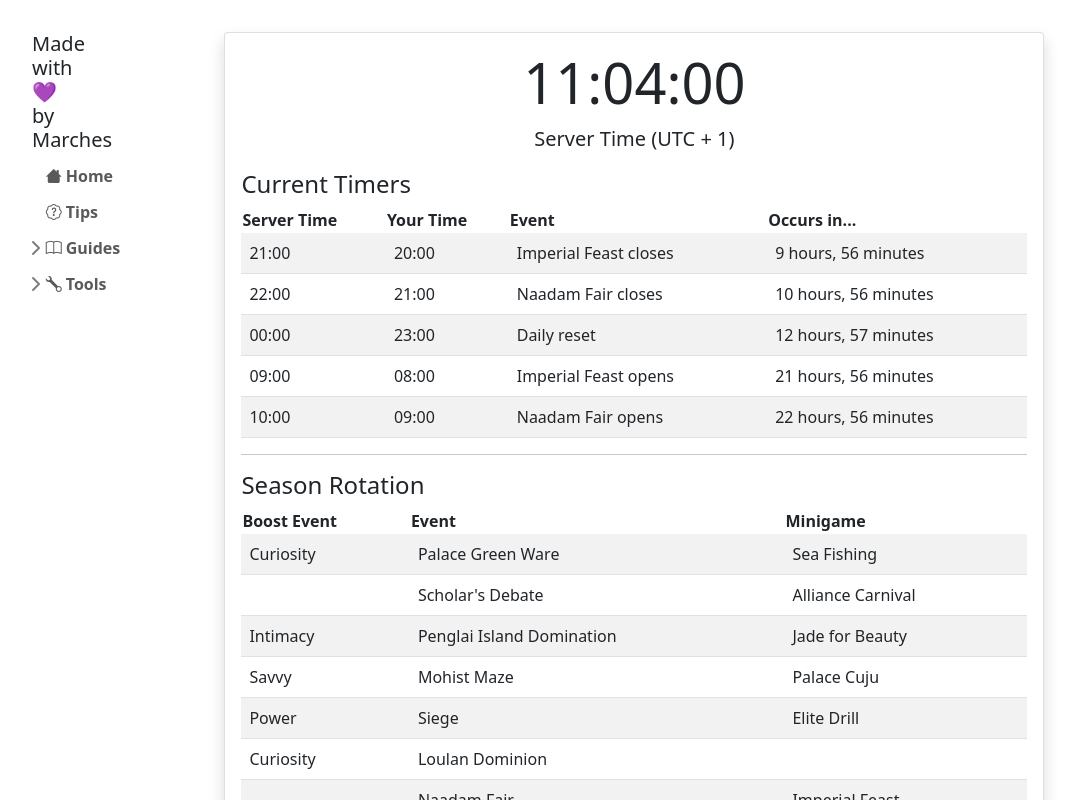
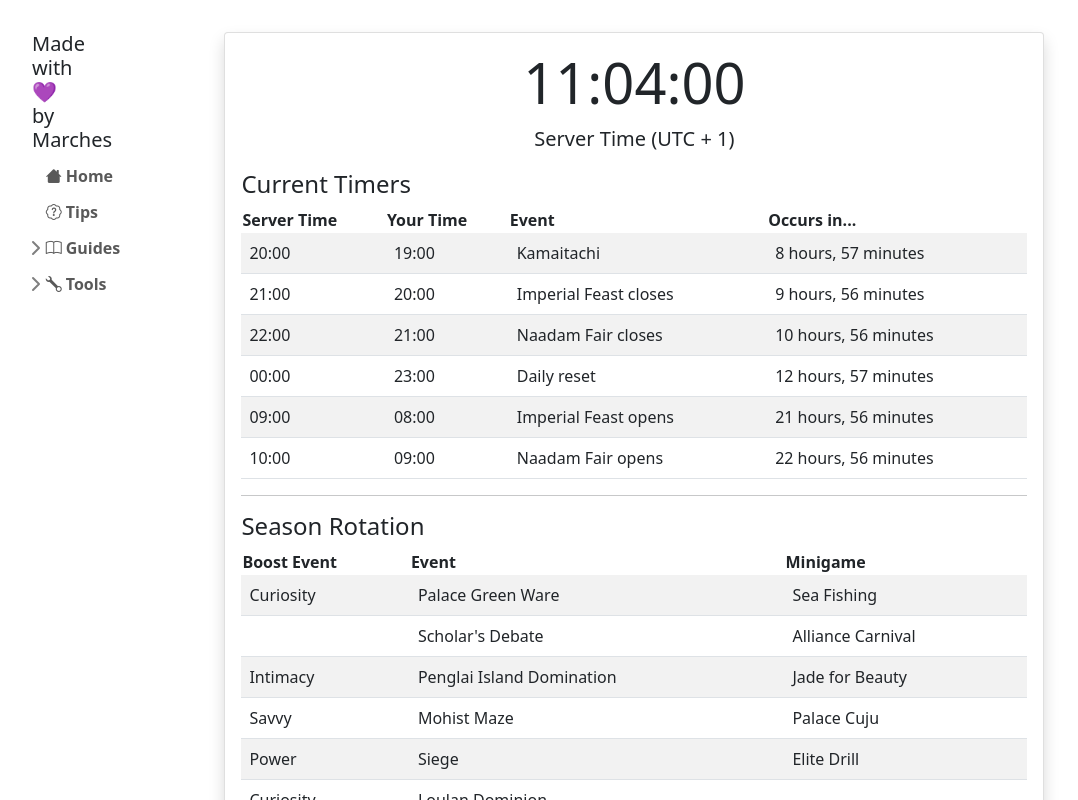
Before and after one commit to Marches0/marches0.github.io, a Vue app: page /#/tools/event-calendar in a window 1280 px wide. Shown: the top 800 px of the page, without its empty margins (12-1090 px from the left). Built offline with nearby package versions, Linux system fonts and the light colour scheme.

Commit message:
kamaitachi

```diff
--- a/src/views/Tools/EventCalendar.vue
+++ b/src/views/Tools/EventCalendar.vue
@@ -142,6 +142,12 @@ export default {
                 description: "Daily reset"
             });
 
+            // Kamaitachi
+            events.push({
+                time: date.set({hour: 20, minute: 0}),
+                description: "Kamaitachi"
+            });
+
             // If we're in the Clash window, add that.
             if (date.day <= 12) {
                 let clash = calendar.events.filter(e => e.name == "Sovereign Clash")[0];
```
